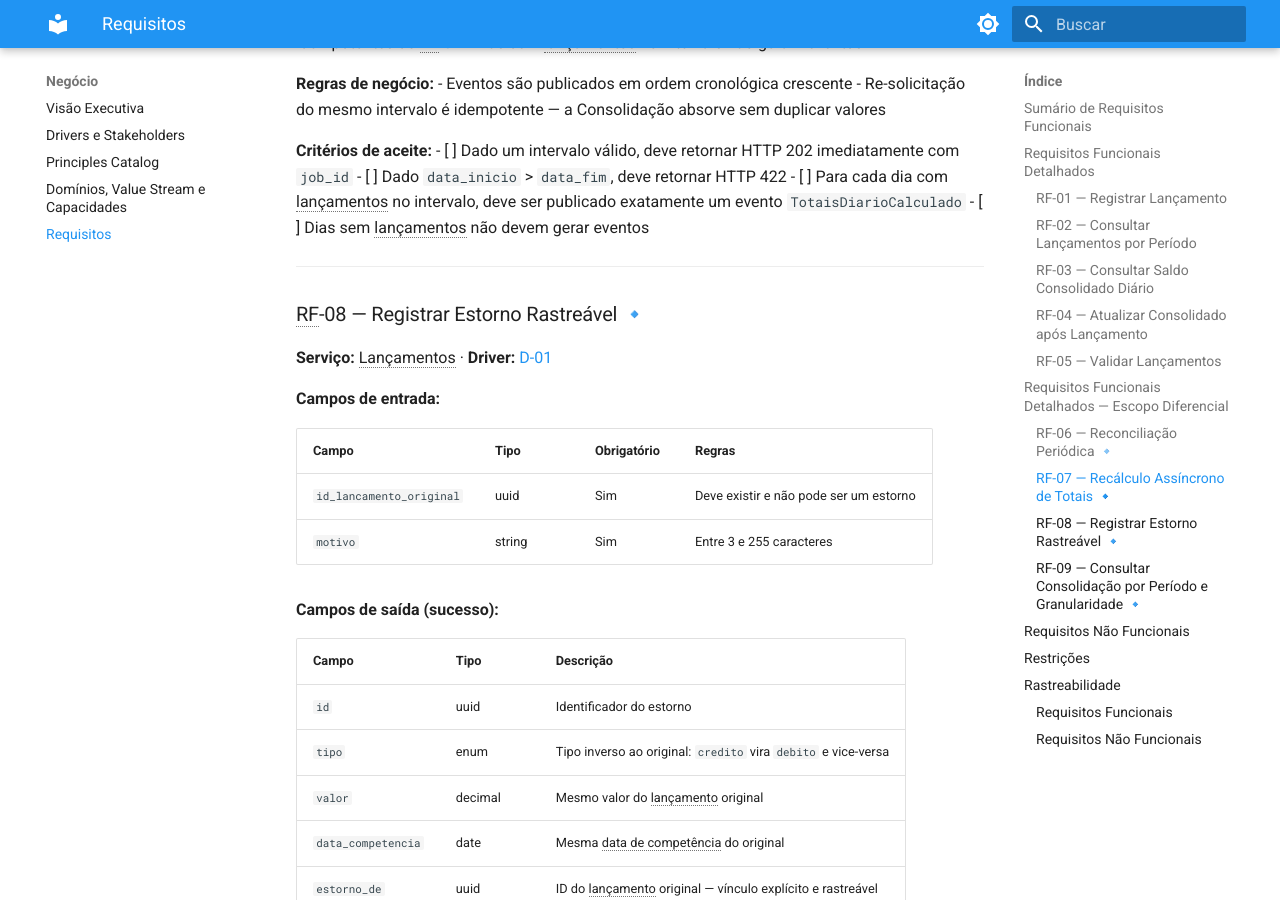
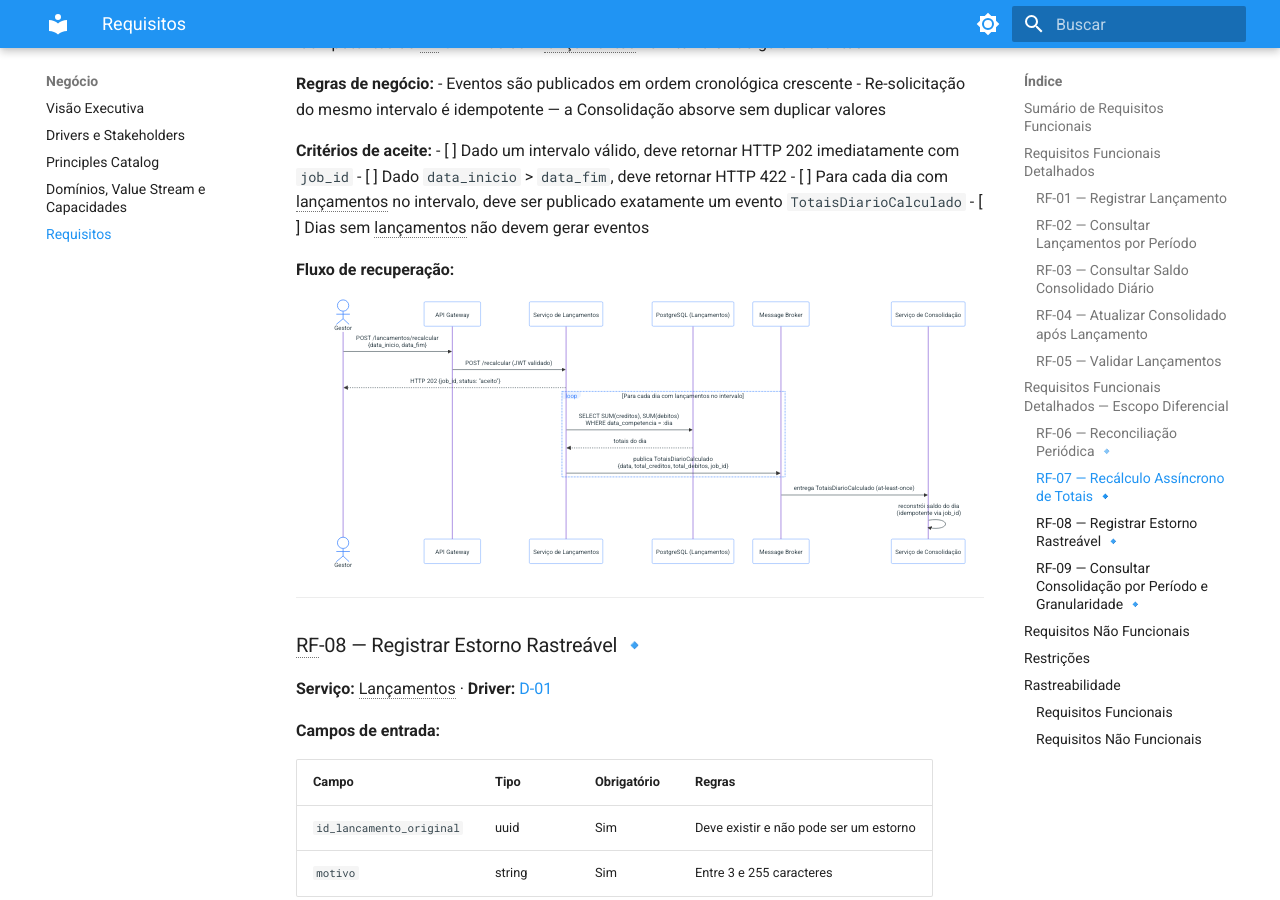
Before and after one commit to gsperim/account-engine-lab, an MkDocs documentation site: the page built from docs/negocio/requisitos.md, in a window 1280 px wide and 900 px high, scrolled down 7936 px. Built offline with MkDocs 1.6.1 and Material for MkDocs 9.7.7, drawn with Linux system fonts in a browser that asks for light colours; part of the change alters nothing that is shown.

Commit message:
docs(rf-07): adicionar diagrama de sequência do fluxo de recuperação
Mermaid sequence diagram mostra o caminho completo: Gestor → Gateway →
Lançamentos (202 imediato) → loop por dia → TotaisDiarioCalculado →
Consolidação reconstrói estado de forma idempotente.

Co-Authored-By: Claude Sonnet 4.6 <noreply@anthropic.com>

````diff
--- a/docs/negocio/requisitos.md
+++ b/docs/negocio/requisitos.md
@@ -289,6 +289,31 @@ Detalhado como parte das regras e casos de borda do [RF-01](#rf-01). A validaç
 - [ ] Para cada dia com lançamentos no intervalo, deve ser publicado exatamente um evento `TotaisDiarioCalculado`
 - [ ] Dias sem lançamentos não devem gerar eventos
 
+**Fluxo de recuperação:**
+
+```mermaid
+sequenceDiagram
+    actor Gestor
+    participant GW as API Gateway
+    participant LA as Serviço de Lançamentos
+    participant DB as PostgreSQL (Lançamentos)
+    participant BR as Message Broker
+    participant CO as Serviço de Consolidação
+
+    Gestor->>GW: POST /lancamentos/recalcular<br/>{data_inicio, data_fim}
+    GW->>LA: POST /recalcular (JWT validado)
+    LA-->>Gestor: HTTP 202 {job_id, status: "aceito"}
+
+    loop Para cada dia com lançamentos no intervalo
+        LA->>DB: SELECT SUM(creditos), SUM(debitos)<br/>WHERE data_competencia = :dia
+        DB-->>LA: totais do dia
+        LA->>BR: publica TotaisDiarioCalculado<br/>{data, total_creditos, total_debitos, job_id}
+    end
+
+    BR->>CO: entrega TotaisDiarioCalculado (at-least-once)
+    CO->>CO: reconstrói saldo do dia<br/>(idempotente via job_id)
+```
+
 ---
 
 ### RF-08 — Registrar Estorno Rastreável 🔹 { #rf-08 }
````
